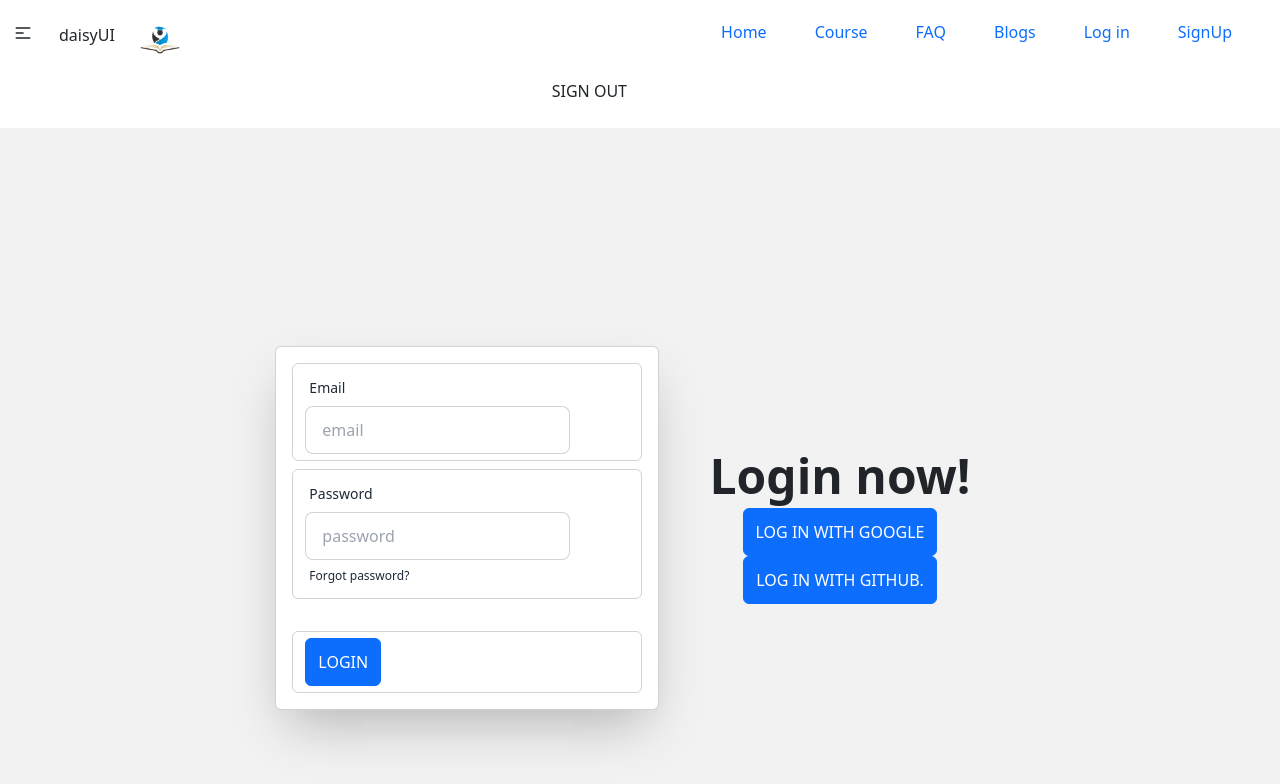
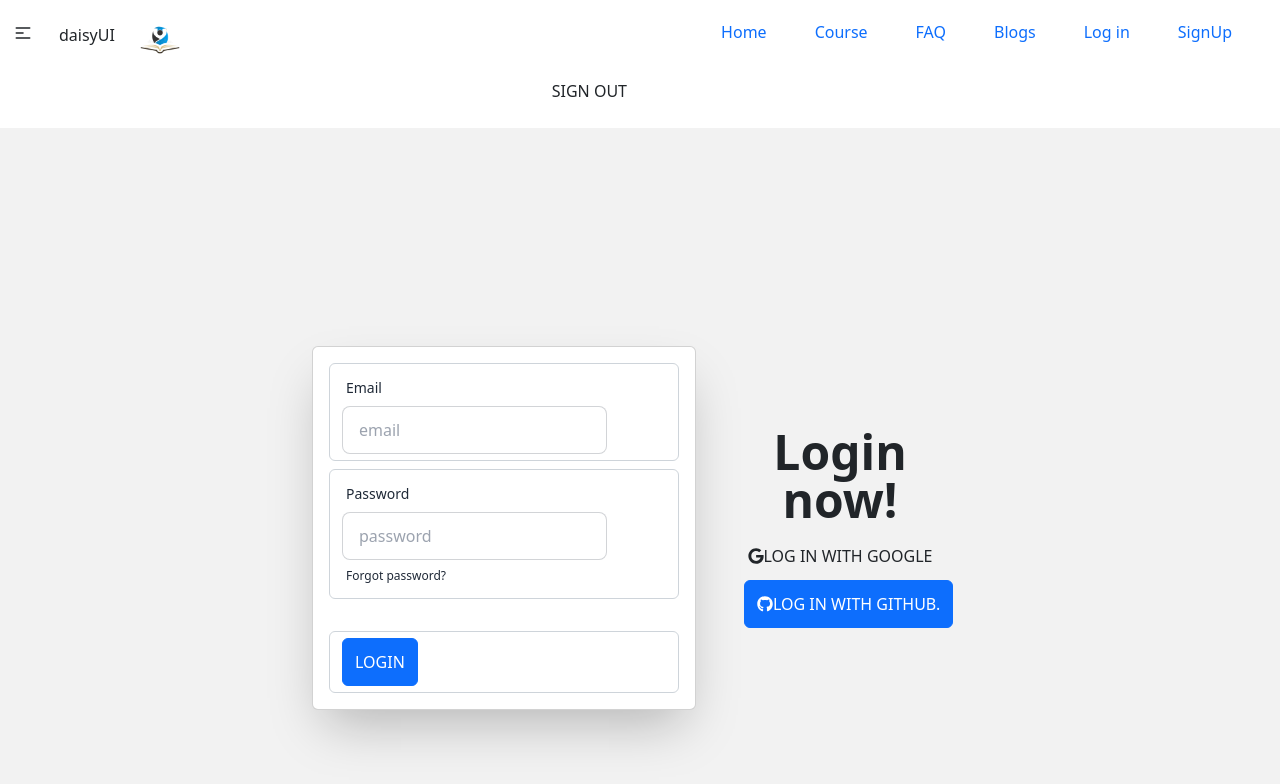
Before and after one commit to alamgir6934/tutorials-point-client, a React (Create React App) app: page /login in a window 1280 px wide. Shown: the top 784 px of the page. Built offline with nearby package versions, Linux system fonts and the light colour scheme.

Commit message:
google-githun-button-added

```diff
--- a/package.json
+++ b/package.json
@@ -11,6 +11,7 @@
     "react": "^18.2.0",
     "react-bootstrap": "^2.5.0",
     "react-dom": "^18.2.0",
+    "react-icons": "^4.6.0",
     "react-router-dom": "^6.4.2",
     "react-scripts": "5.0.1",
     "web-vitals": "^2.1.4"
--- a/src/Pages/Login/Login/Login.js
+++ b/src/Pages/Login/Login/Login.js
@@ -1,18 +1,18 @@
 import React from 'react';
 import { Link } from 'react-router-dom';
+import { FaGoogle, FaGithub } from 'react-icons/fa';
 
 const Login = () => {
     return (
         <div>
+
             <div className="hero min-h-screen bg-base-200">
+
                 <div className="hero-content flex-col lg:flex-row-reverse">
                     <div className="text-center lg:text-center md:flex-row-reverse">
                         <h1 className="text-5xl font-bold">Login now!</h1>
-
-                        <div className='md:flex-row-reverse'>
-                            <button className="btn btn-primary">Log in with google</button>
-                            <button className="btn btn-primary">Log in with Github.</button>
-                        </div>
+                        <button className="btn btn-wide d-flex"> <FaGoogle></FaGoogle> Log in with google</button>
+                        <button className="btn btn-primary d-flex ml-8"> <FaGithub></FaGithub> Log in with Github.</button>
 
                     </div>
                     <div className="card flex-shrink-0 w-full max-w-sm shadow-2xl bg-base-100">
```
Also changed, not shown: 1 other file (tests, documents, lock files or other folders).
